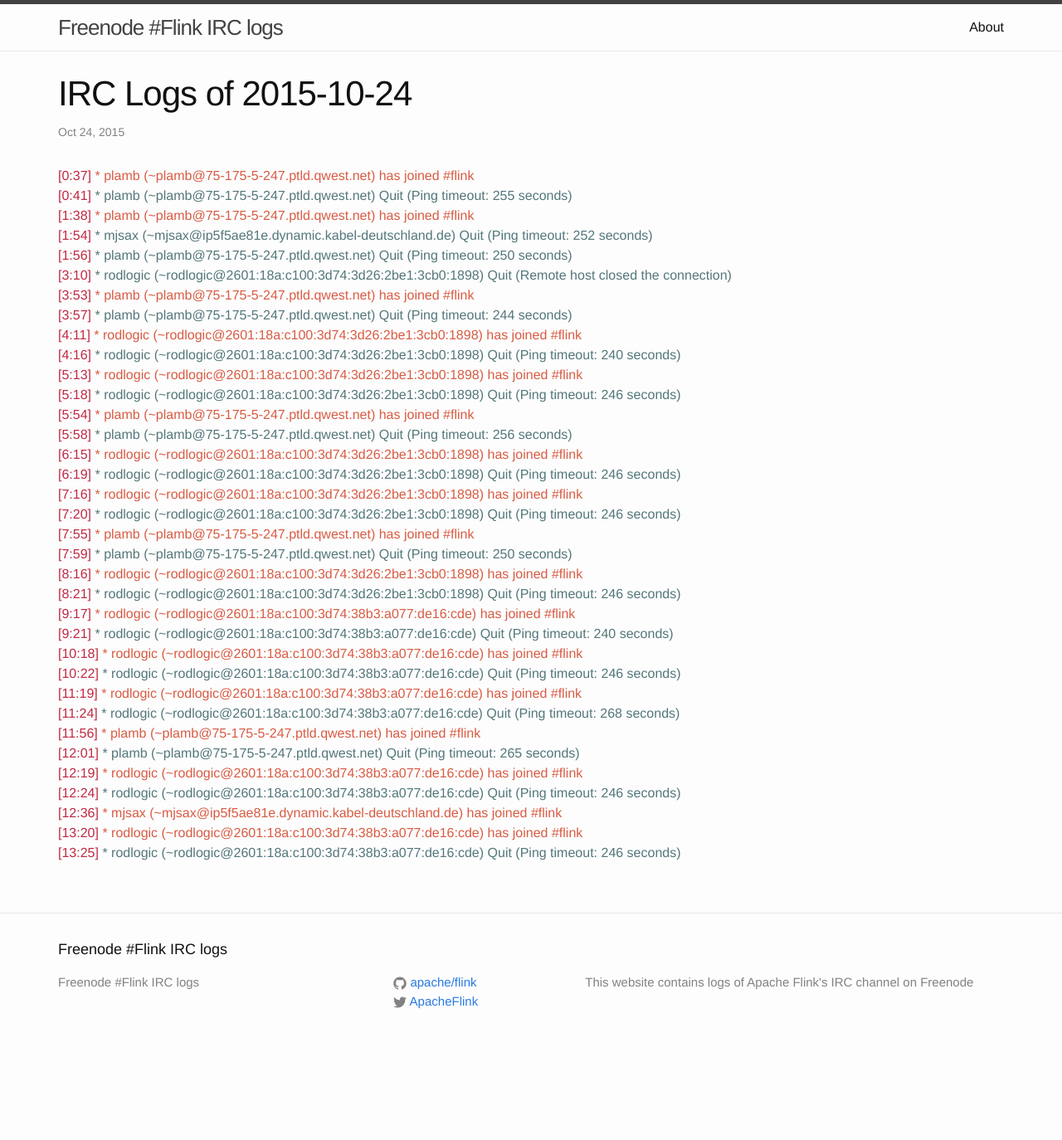
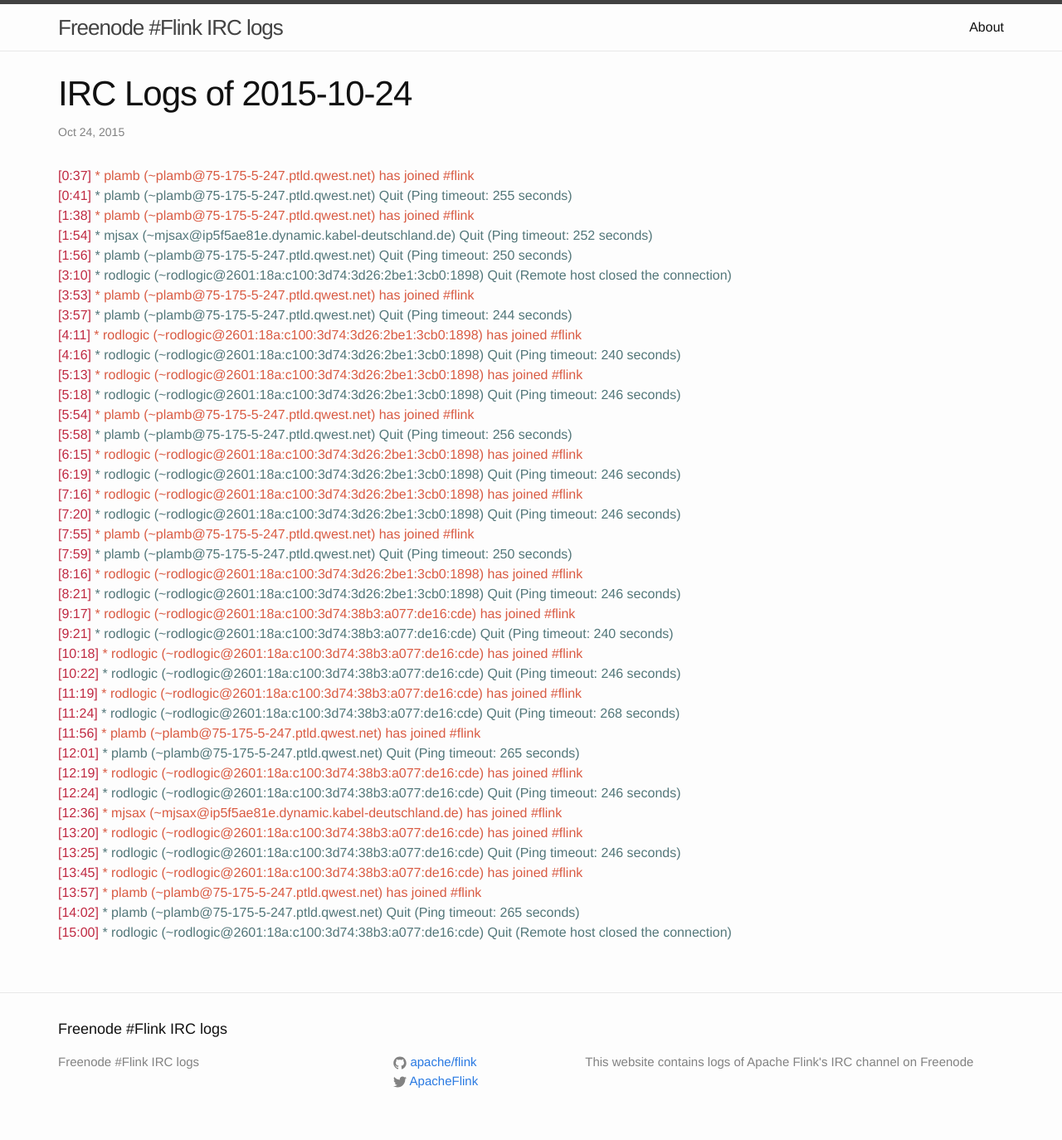
Before and after one commit to flink-irc-logs/flink-irc-logs.github.io, a Jekyll site: the page built from _posts/2015-10-24-logs.markdown, in a window 1280 px wide. Shown: the whole page at 83% size. Built offline with Jekyll 4.4.1, drawn with Linux system fonts in a browser that asks for light colours; before the commit the page ends 1278 px from its top, so only the background shows below that.

Commit message:
Update of the logs on Sat Oct 24 15:28:49 CEST 2015

```diff
--- a/_posts/2015-10-24-logs.markdown
+++ b/_posts/2015-10-24-logs.markdown
@@ -39,3 +39,7 @@
 <span class="irc-date">[12:36]</span> <span class="irc-green">* mjsax (~mjsax@ip5f5ae81e.dynamic.kabel-deutschland.de) has joined #flink</span><br />
 <span class="irc-date">[13:20]</span> <span class="irc-green">* rodlogic (~rodlogic@2601:18a:c100:3d74:38b3:a077:de16:cde) has joined #flink</span><br />
 <span class="irc-date">[13:25]</span> <span class="irc-navy">* rodlogic (~rodlogic@2601:18a:c100:3d74:38b3:a077:de16:cde) Quit (Ping timeout: 246 seconds)</span><br />
+<span class="irc-date">[13:45]</span> <span class="irc-green">* rodlogic (~rodlogic@2601:18a:c100:3d74:38b3:a077:de16:cde) has joined #flink</span><br />
+<span class="irc-date">[13:57]</span> <span class="irc-green">* plamb (~plamb@75-175-5-247.ptld.qwest.net) has joined #flink</span><br />
+<span class="irc-date">[14:02]</span> <span class="irc-navy">* plamb (~plamb@75-175-5-247.ptld.qwest.net) Quit (Ping timeout: 265 seconds)</span><br />
+<span class="irc-date">[15:00]</span> <span class="irc-navy">* rodlogic (~rodlogic@2601:18a:c100:3d74:38b3:a077:de16:cde) Quit (Remote host closed the connection)</span><br />
```
